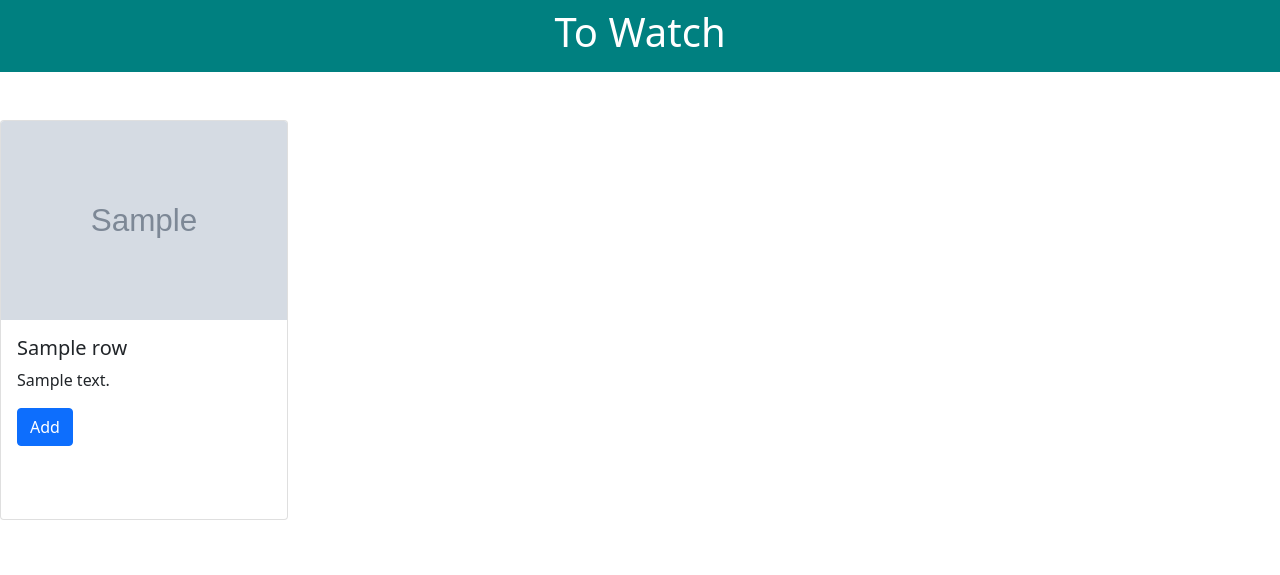
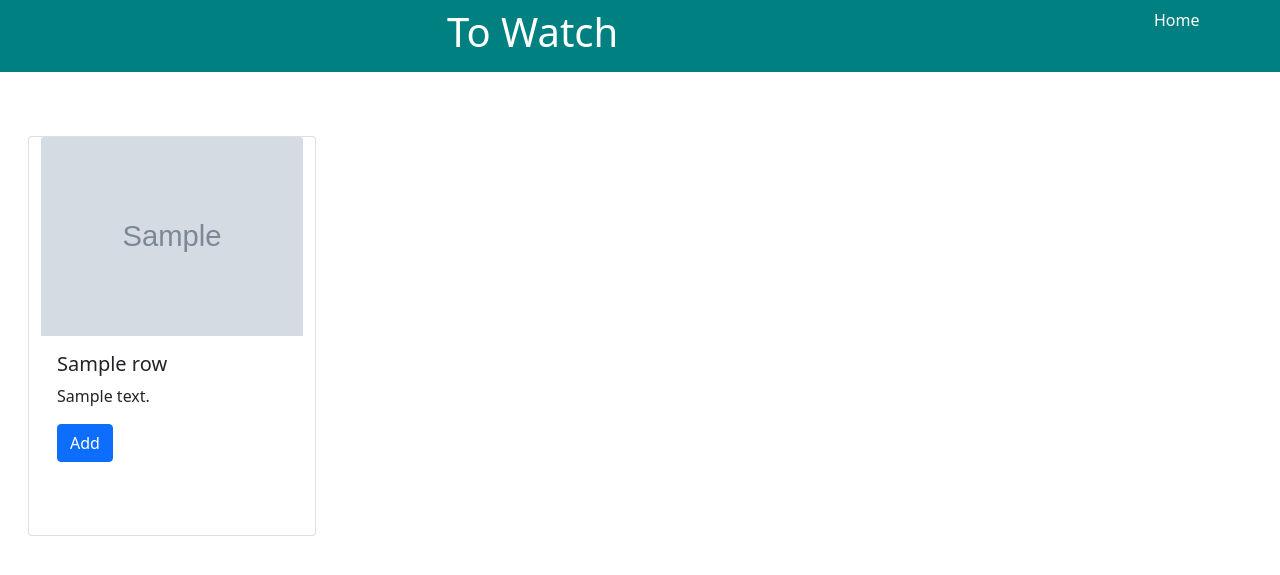
Before and after one commit to athulkrishnama/towatch, a Flask app: template templates/results.html in a window 1280 px wide. Shown: the top 575 px of the page. Run offline with Flask 2, Linux system fonts and the light colour scheme; the template is opened without the code that fills it: most values are stand-ins (such as "Sample title", 1, 10 or a date in 2020); grey boxes marked "Sample" are stand-in pictures; some libraries are stand-ins or nearby versions.

Commit message:
project completed

```diff
--- a/app.py
+++ b/app.py
@@ -68,7 +68,7 @@ def login():
 
         if not (password and username):
 
-            return error("404","Username or Password not provided")
+            return error("Username or Password not provided","404")
         data = db.execute("SELECT * FROM users WHERE username LIKE ?;",username)
         if len(data) != 1 or not check_password_hash(data[0]["hash"],password):
             return error("invalid username or password","400")
@@ -90,9 +90,9 @@ def register():
             return error("some data is missing","400")
         data = db.execute("SELECT username FROM users WHERE username LIKE ?; ",username)
         if len(data) != 0:
-            return error("",code="user already exist")
+            return error(code="402",message="user already exist")
         if password != confirm:
-            return error("",code = " passwords doesnt match")
+            return error(code = "402",message = " passwords doesnt match")
 
         hash = generate_password_hash(password)
         # Insert into Database
--- a/templates/error.html
+++ b/templates/error.html
@@ -5,7 +5,7 @@
     <meta http-equiv="X-UA-Compatible" content="IE=edge">
     <meta name="viewport" content="width=device-width, initial-scale=1.0">
     <link rel="stylesheet" href="./static/error.css">
-    <title>Document</title>
+    <title>towatch</title>
 </head>
 <style>
     body{
@@ -24,7 +24,7 @@
 <div class="info">
   <h2>{{message}}</h2>
   <!-- <p>{{message}}</p> -->
-  <a href="/" target="_blank" rel="noreferrer noopener">Home</a>
+  <a href="/"  rel="noreferrer noopener">Home</a>
 </div>
 </body>
 </html>
--- a/templates/results.html
+++ b/templates/results.html
@@ -2,10 +2,16 @@
 
 {% block main%}
 <div id="header" class="row text-center p-2 mb-5">
+    <div class="col-sm-10">
         <h1 class="text-white">To Watch</h1>
     </div>
+    <div class="col-sm-2">
+        <a href="/" style="color: white;text-decoration: none;">Home</a>
+    </div>
+</div>
+<div class="row container-fluid">
     {% for row in data %}
-<div class="card" style="width: 18rem; height: 25rem;">
+    <div class="card m-3" style="width: 18rem; height: 25rem;">
         <img src="{{row.image}}" class="card-img-top" alt="..." height="50%" width="16rem">
         <div class="card-body">
             <h5 class="card-title">{{row.title}}</h5>
@@ -18,4 +24,5 @@
         </div>
     </div>
     {% endfor %}
+</div>
 {% endblock %}
```
Also changed, not shown: templates/index.html (+6 -4 lines), user.db. Lines whose indentation alone changed are shown as unchanged.
